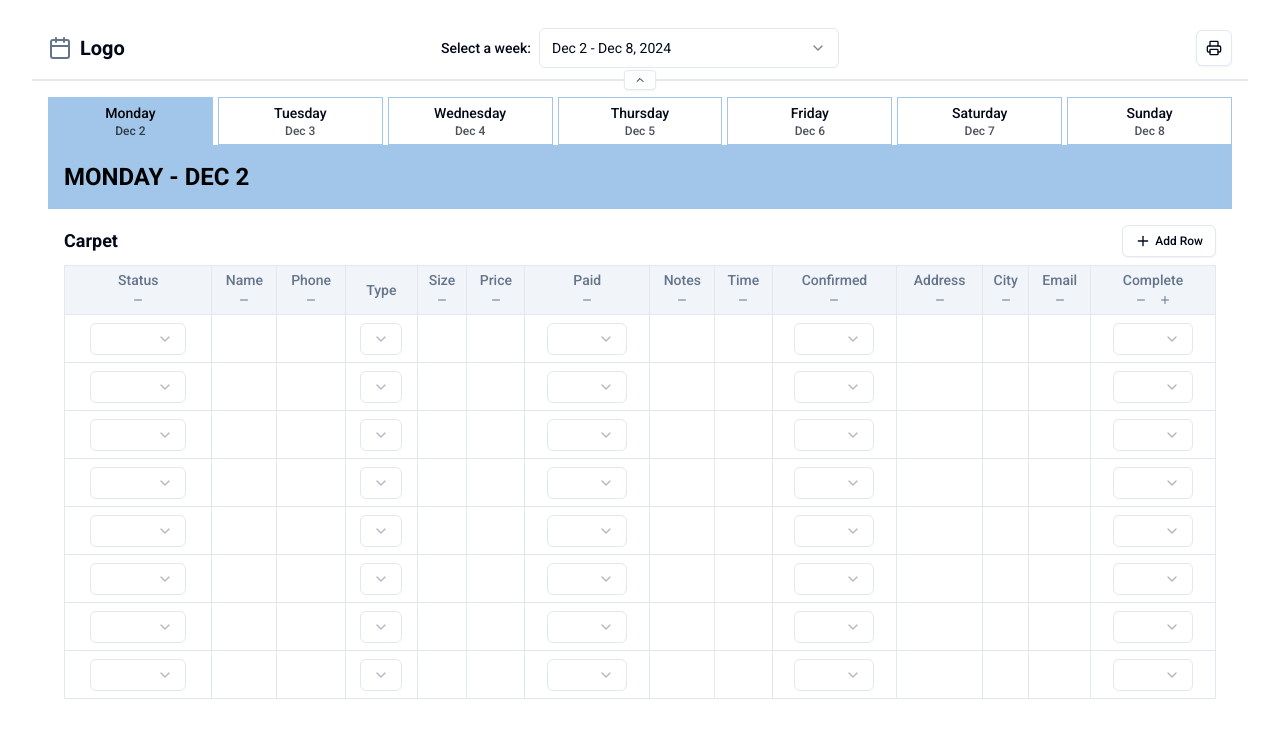
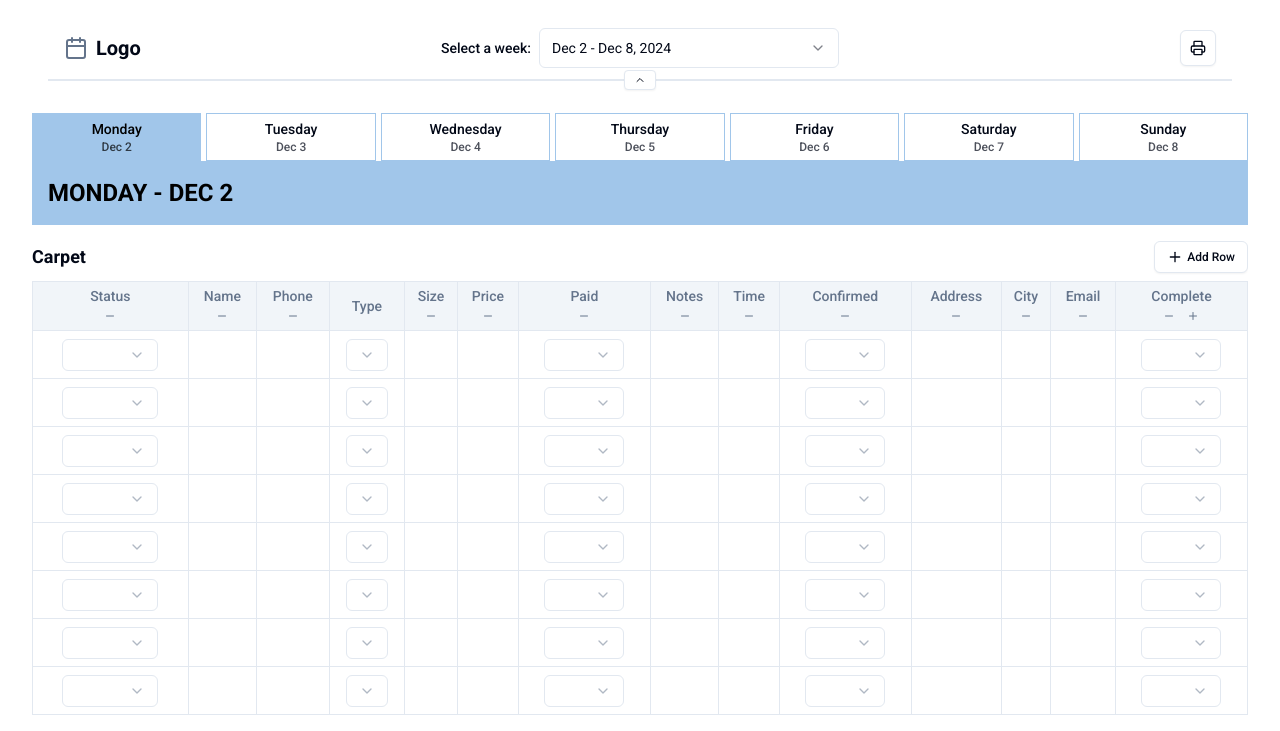
Before and after one commit to davemelk100/3ringer, a Next.js app: page / in a window 1280 px wide. Shown: the top 731 px of the page. Built offline with nearby package versions, Linux system fonts and the light colour scheme.

Commit message:
minimal updates

```diff
--- a/components/layout/collapsible-header.tsx
+++ b/components/layout/collapsible-header.tsx
@@ -15,7 +15,7 @@ export function CollapsibleHeader({ selectedWeek, onWeekChange }: CollapsibleHea
   const [isOpen, setIsOpen] = useState(true);
 
   return (
-    <div className="relative print:hidden border-b">
+    <div className="relative print:hidden border-b mx-4 mb-8">
       <div
         className={cn(
           "transition-all duration-300 ease-in-out overflow-hidden",
--- a/components/schedule/schedule-table.tsx
+++ b/components/schedule/schedule-table.tsx
@@ -41,16 +41,16 @@ export function ScheduleTable() {
           if (day) setSelectedDay(day);
         }}
       >
-        <div className="px-4 mt-4">
+        <div className="mt-4">
           <ScheduleHeader weekDays={weekDays} />
-          <div className="w-full bg-[#A1C6EA] p-4 mb-0 print:bg-transparent print:border-b">
+          <div className="w-full bg-[#A1C6EA] p-4 mb-4 print:bg-transparent print:border-b">
             <h2 className="text-2xl font-bold text-black uppercase text-left">
               {selectedDay.day} - {selectedDay.date}
             </h2>
           </div>
           {weekDays.map(({ day }) => (
             <TabsContent key={day} value={day} className="mt-0 print:block">
-              <div className="overflow-x-auto p-4 print:p-0">
+              <div className="overflow-x-auto print:p-0">
                 {sections.map((section, index) => (
                   <ScheduleSection
                     key={section.id}
```
Also changed, not shown: app/page.tsx (line endings or trailing spaces).
